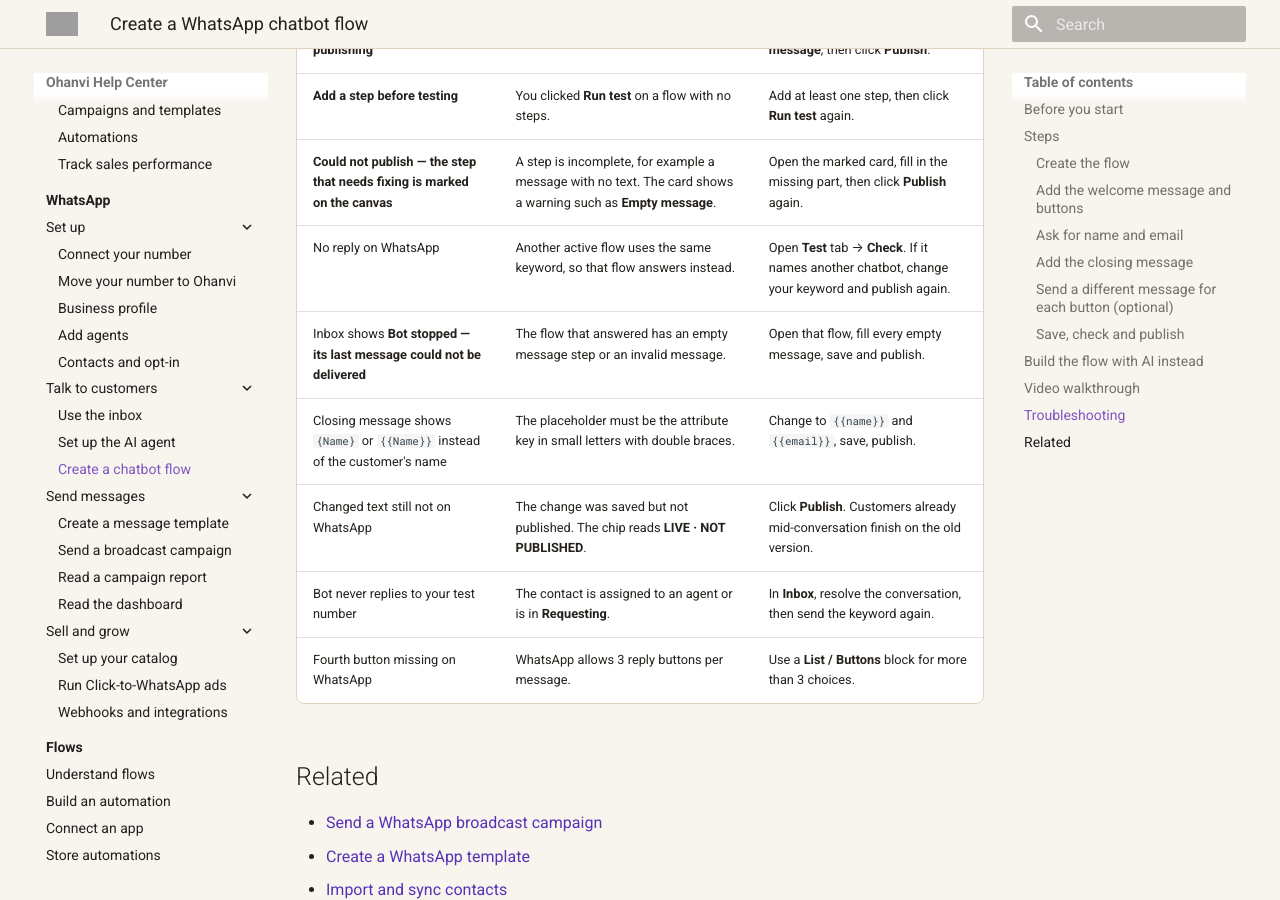
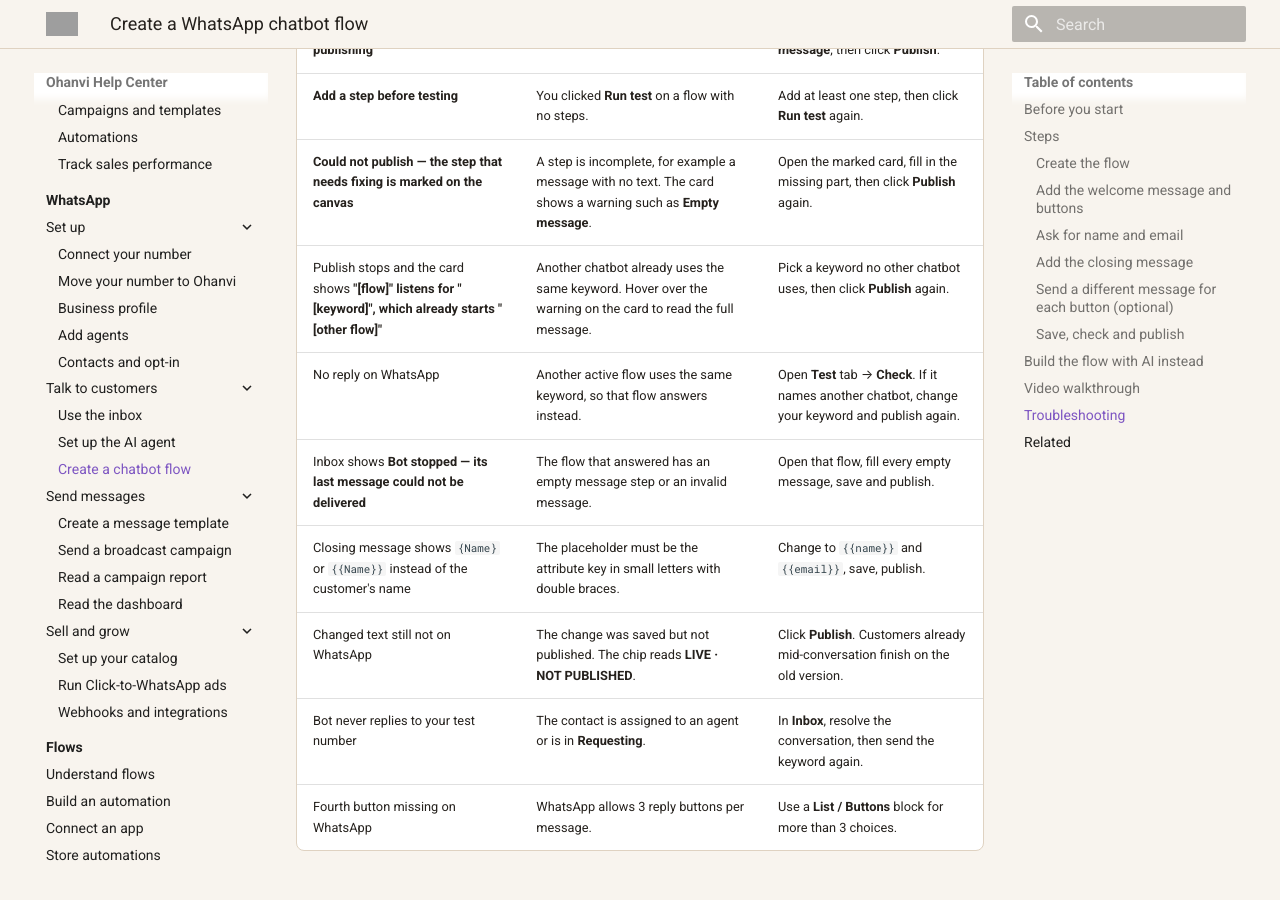
Before and after one commit to Ohanvi/ohanvi.github.io, an MkDocs documentation site: the page built from docs/create-whatsapp-flow.md, in a window 1280 px wide and 900 px high, scrolled down 9556 px. Built offline with MkDocs 1.6.1 and Material for MkDocs 9.7.7, drawn with Linux system fonts in a browser that asks for light colours; grey boxes are pictures that could not be loaded.

Commit message:
docs(flow): keyword-clash publish refusal in troubleshooting
Retested 2026-09-25: publish now refuses a keyword another chatbot
already listens for; the reason shows on the card's warning.

Co-Authored-By: Claude Opus 5.5 (1M context) <noreply@anthropic.com>

```diff
--- a/docs/create-whatsapp-flow.md
+++ b/docs/create-whatsapp-flow.md
@@ -144,6 +144,7 @@ You can let Ohanvi draft the same flow from a sentence, then review and publish
 | **Add at least one step before publishing** | The flow has no steps yet. | Add a step, such as **Send a message**, then click **Publish**. |
 | **Add a step before testing** | You clicked **Run test** on a flow with no steps. | Add at least one step, then click **Run test** again. |
 | **Could not publish — the step that needs fixing is marked on the canvas** | A step is incomplete, for example a message with no text. The card shows a warning such as **Empty message**. | Open the marked card, fill in the missing part, then click **Publish** again. |
+| Publish stops and the card shows **"[flow]" listens for "[keyword]", which already starts "[other flow]"** | Another chatbot already uses the same keyword. Hover over the warning on the card to read the full message. | Pick a keyword no other chatbot uses, then click **Publish** again. |
 | No reply on WhatsApp | Another active flow uses the same keyword, so that flow answers instead. | Open **Test** tab → **Check**. If it names another chatbot, change your keyword and publish again. |
 | Inbox shows **Bot stopped — its last message could not be delivered** | The flow that answered has an empty message step or an invalid message. | Open that flow, fill every empty message, save and publish. |
 | Closing message shows `{Name}` or `{{Name}}` instead of the customer's name | The placeholder must be the attribute key in small letters with double braces. | Change to `{{name}}` and `{{email}}`, save, publish. |
```
